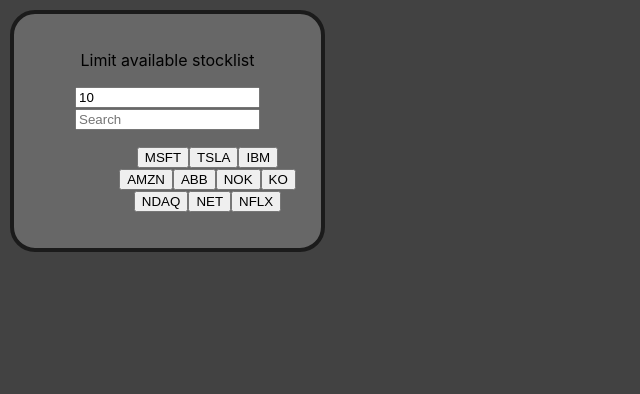
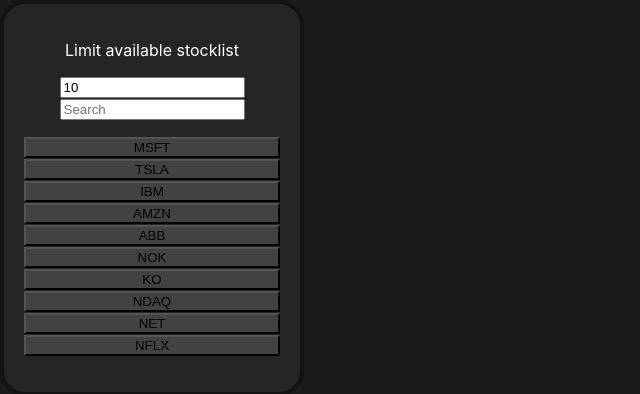
Before and after one commit to KeMaAid/reactstocks, a React (Create React App) app: page / in a window 1280 px wide. Shown: the top 394 px of the page, without its empty margins (0-640 px from the left). Built offline with nearby package versions, Linux system fonts and the light colour scheme.

Commit message:
fixed buttons and css stocks

```diff
--- a/src/App.css
+++ b/src/App.css
@@ -1,60 +1,69 @@
 :root{
-  --base03:             #1b1b1b;
-  --base02:             #252525;
-  --base01:             #676767;
-  --base00:             #747474;
+  --base03:             #131313;
+  --base02:             #1b1b1b;
+  --base01:             #252525;
+  --base00:             #424242;
   --accent00:           #01579b;
   --accent01:           #039be5;
   --accent02:           #03a9f4;
+  --font:               #ffffff;
 }
 body{
-  background-color:     #424242;;
+  background-color:       var(--base02);
+  color:                  var(--font);
 }
 
 .App {
   text-align:             center;
   align-items:            center;
-  display:                grid;
-  grid-template-columns:  1fr 3fr;
-  grid-template-rows:     1fr;
-  grid-template-areas:    'aside main';
+  display:                flex;
   flex-flow:              row wrap;
-  margin:                 auto;
-  padding:                10px;
-
 }
 
 .StocksPanel{
-  grid-area:              main;
+  flex:                   1;
+  margin:                 0;
+  padding:                0;
   display:                block;
   width:                  100%;
-
 }
 
 .StocksPanel .Chart{
   display:                inline-block;
   vertical-align:         top;
   width:                  auto;
+  background:             var(--base01);
+  padding:                10px;
+  border:                 4px solid var(--base03);
+  border-radius:          25px;
 }
 
 .ControlPanel{
-  grid-area:              aside;
+  flex:                   1;
+  max-width:              20%;
   border-radius:          25px;
   border:                 4px solid var(--base03);
   padding:                20px;
-  background: #676767;
+  background:             var(--base01);
+}
+
+.StockPicker ul{
+  max-height:             calc(100vh -180px);
+  list-style-type:        none;
+  flex-wrap:              wrap;
+  padding:                0;
+  border:                 0;
+}
+button{
+  display:                inline-block;
+  width:                  100%;
+  background:             var(--base00);
 
 }
 
-.ControlPanel ul li button{
-  background:             transparent;
-
-}
-
-.Stocklist ul{
-  max-height:             calc(100vh -180px);
-  list-style-type:        none;
-  flex-wrap:              wrap;
+button:active{
+  position:               relative;
+  top:                    1px;
 }
 
 .Chosen-stocks ul button{
--- a/src/assets/ListStocks.js
+++ b/src/assets/ListStocks.js
@@ -15,6 +15,7 @@
     }, [stocks, search, listMaxSize, hiddenStocks]);
 
     function handleClick(e){
+        e.preventDefault();
         onChange(e.target.value);
     };
 
--- a/src/assets/Stock.js
+++ b/src/assets/Stock.js
@@ -7,16 +7,6 @@
         this.state = {
             stockChartXValues: [],
             stockChartYValues: [],
-
-        }
-    }
-
-    getStyle = () => {
-        return {
-            padding:'10px',
-            border:'4px solid var(--base03)',
-            borderRadius: '25px',
-            background: '#5e5e5e',
 
         }
     }
@@ -56,7 +46,7 @@
     }
     render(){
         return (
-            <div style={this.getStyle()} className="Chart">
+            <div className="Chart">
 
                 <Plot
                 data={[
@@ -72,12 +62,12 @@
                 layout={{
                     autocolorscale: true,
                     font: {color: '#fff'},
-                    plot_bgcolor: '#5e5e5e',
-                    paper_bgcolor: '#5e5e5e',
+                    plot_bgcolor: '#252525',
+                    paper_bgcolor: '#252525',
                     xaxis: {color: '#fff'},
                     yaxis: {color: '#fff'},
-                    width: '600',
-                    height: '450',
+                    width: '450',
+                    height: '300',
                     title: this.props.stockSymbol}}
                 />
             </div>
```
Also changed, not shown: 1 other file (tests, documents, lock files or other folders).
